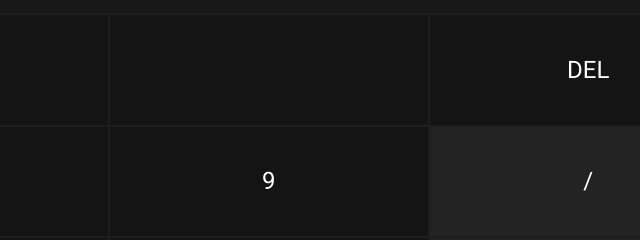
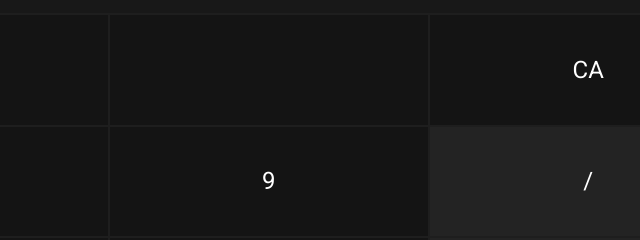
Before and after one commit to FelixAlexK/Calculator, a website built with Vite: page index.html in a window 1280 px wide. Shown: the part 227-467 px from the top of the page, 531-1171 px from the left. Built offline with nearby package versions, Linux system fonts and the light colour scheme.

Commit message:
changed del to ca

```diff
--- a/index.html
+++ b/index.html
@@ -18,7 +18,7 @@
         <td></td>
         <td></td>
         <td></td>
-        <td onclick="clearOperation()" >DEL</td>
+        <td onclick="clearOperation()" >CA</td>
       </tr>
       <tr>
         <td onclick="appendOperation(7)">7</td>
```
